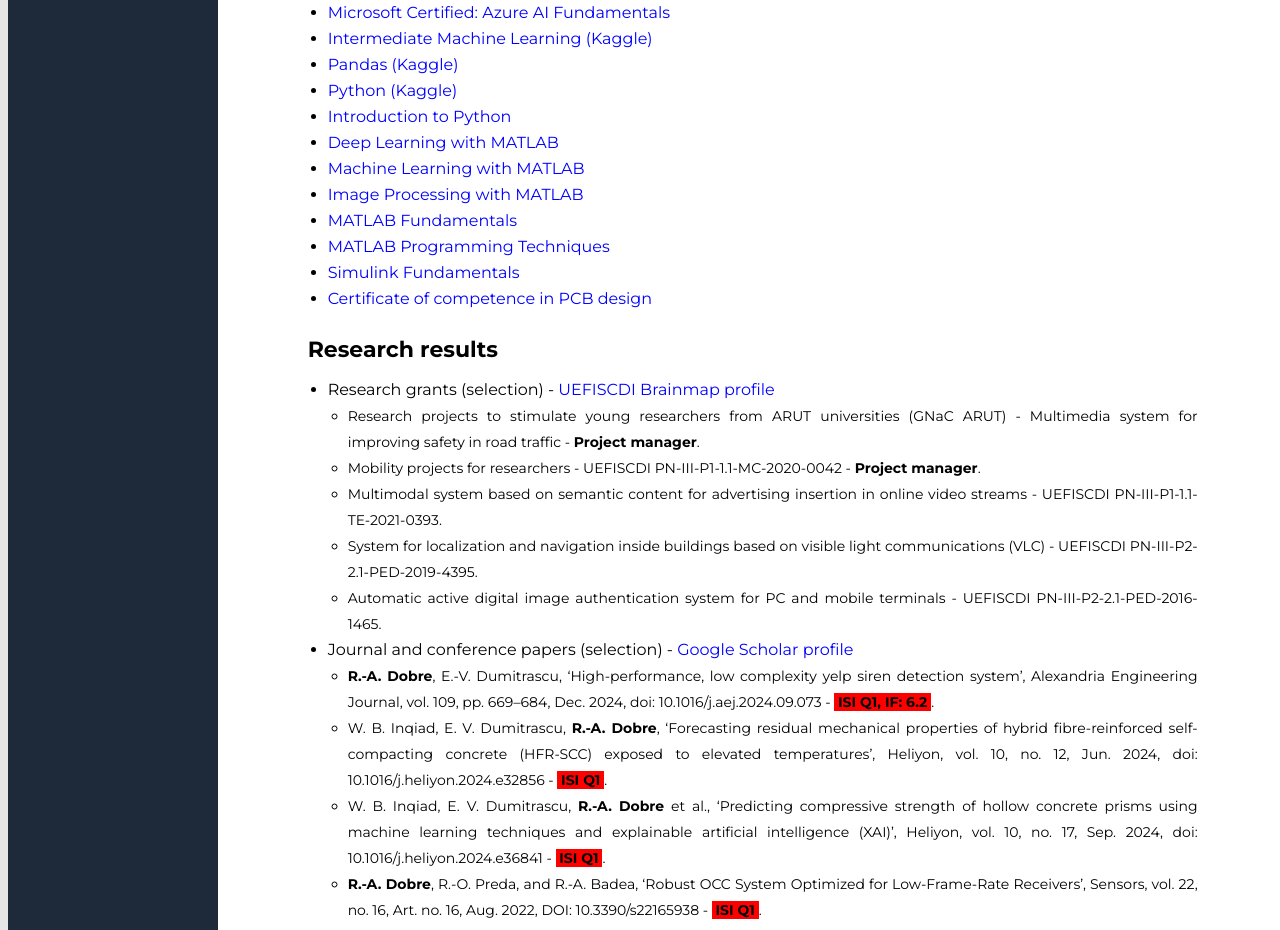
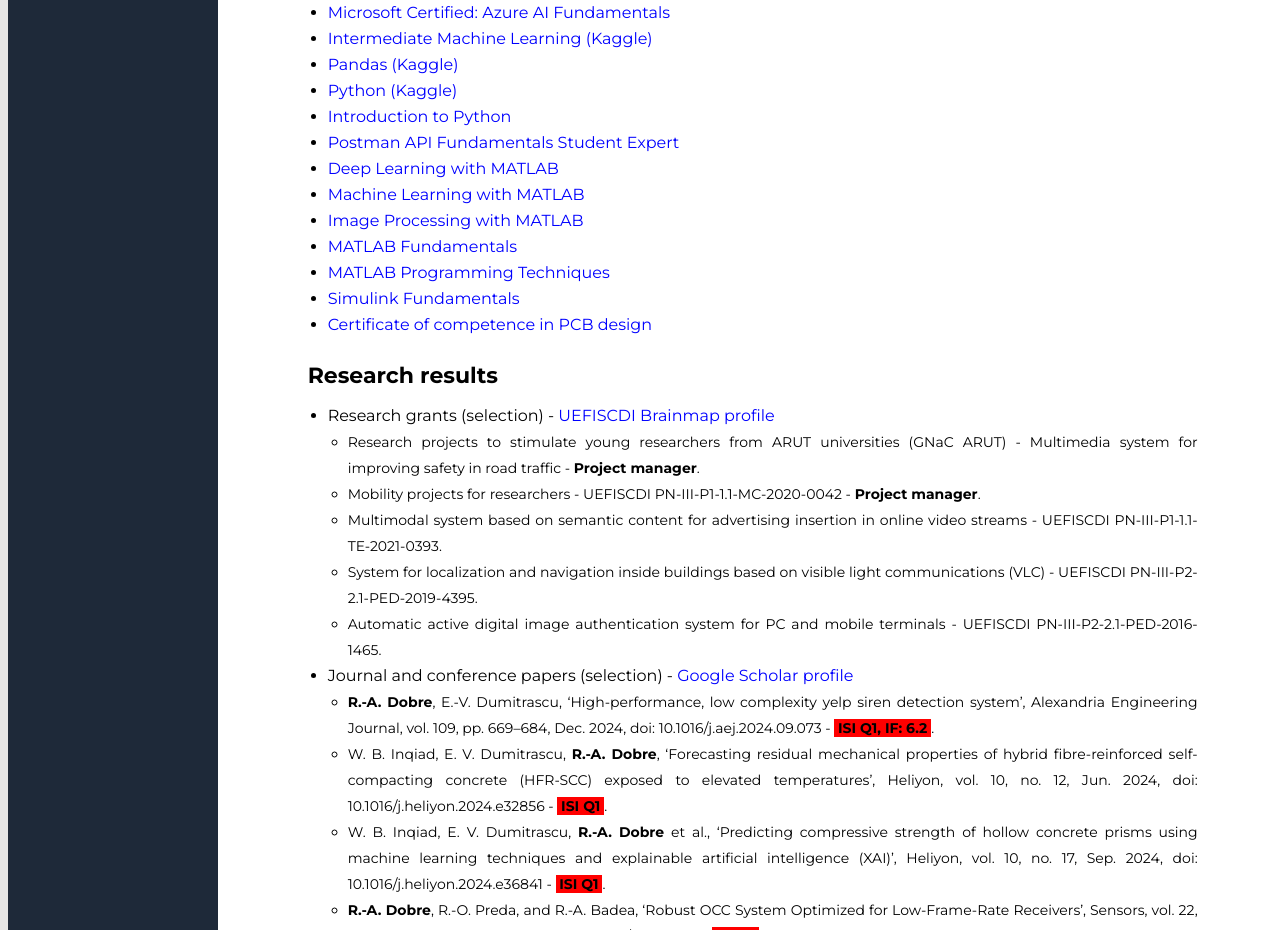
Before and after one commit to robert-dobre/robert-dobre.github.io, a plain HTML site: page index.html in a window 1280 px wide. Shown: the part 1031-1961 px from the top of the page. Drawn offline with Linux system fonts and the light colour scheme.

Commit message:
Added Postman certification

```diff
--- a/index.html
+++ b/index.html
@@ -118,6 +118,9 @@
                         </li>
                         <li>
                             <a href="https://www.sololearn.com/en/certificates/CC-ONLCALOV" id="journal-link" target="_blank">Introduction to Python</a>
+                        </li>
+                        <li>
+                            <a href="https://badgr.com/public/assertions/wGvULCaFTFG9H6NLule0EQ" id="journal-link" target="_blank">Postman API Fundamentals Student Expert</a>
                         </li>
                         <li>
                             <a href="https://matlabacademy.mathworks.com/progress/share/report.html?id=c2a94703-6888-475c-8d0f-bf6577942d46&" id="journal-link" target="_blank">Deep Learning with MATLAB</a>
```
